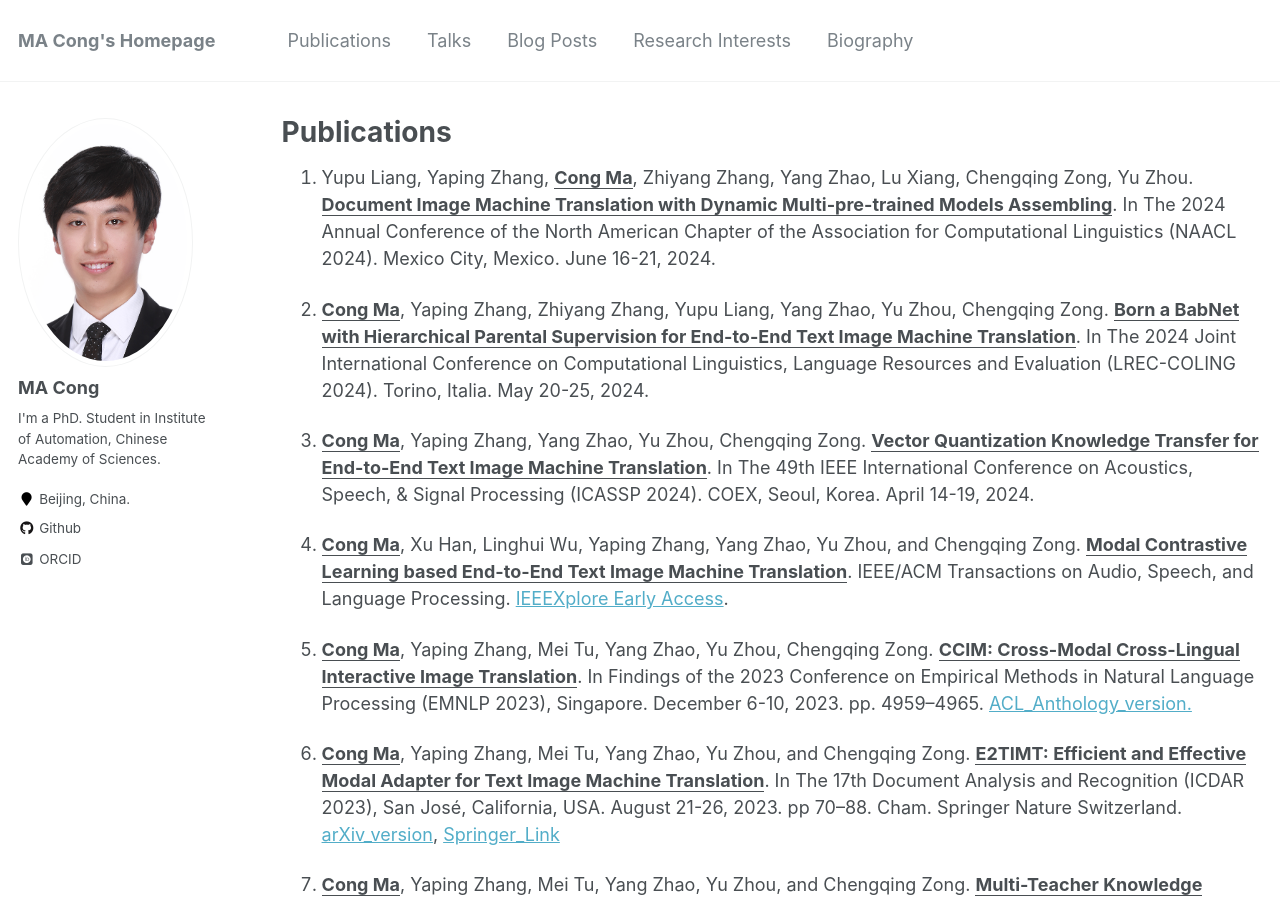
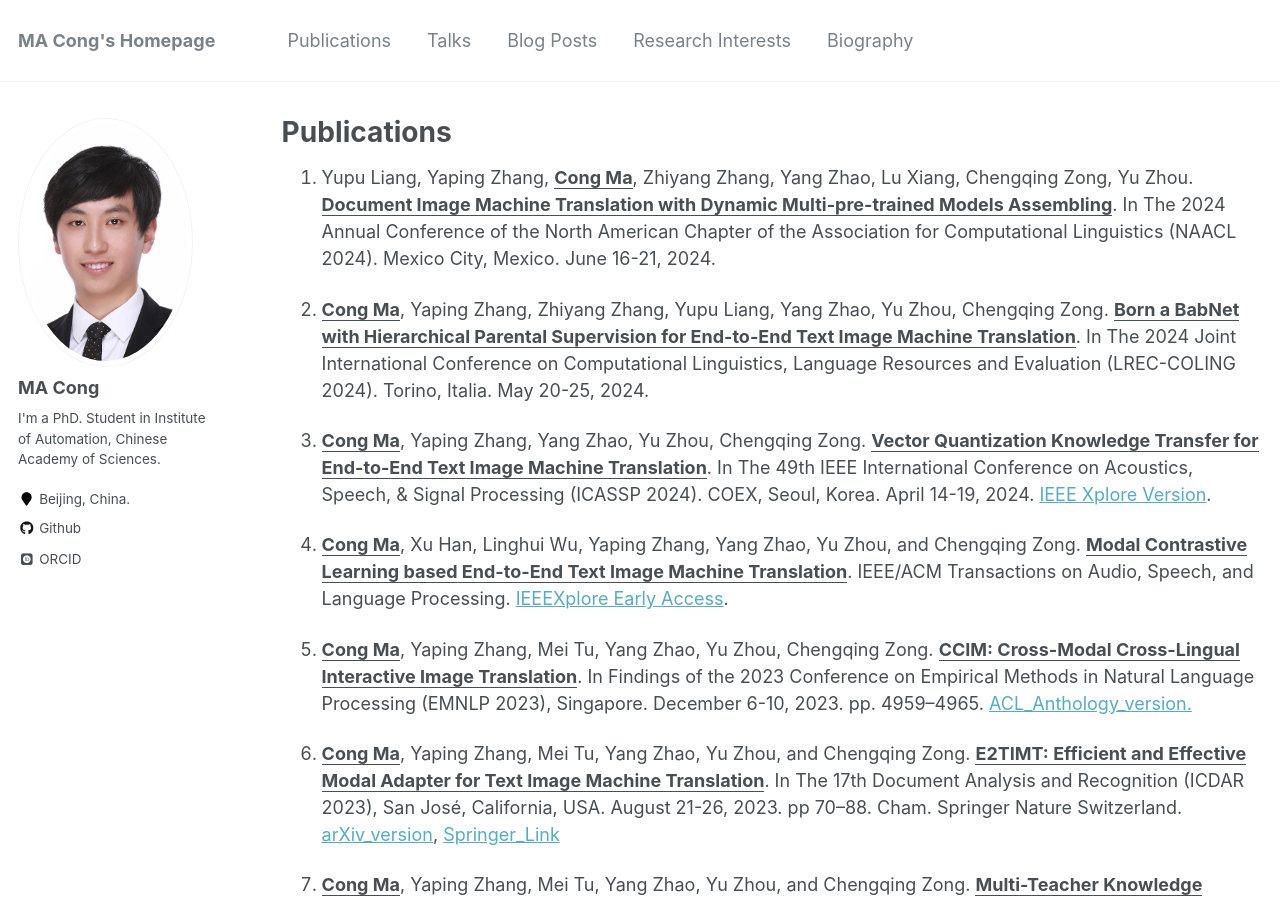
Before and after one commit to EriCongMa/ericongma.github.io, a Jekyll site: the page built from _pages/publications.md, in a window 1280 px wide and 900 px high. Built offline with Jekyll 4.4.1, drawn with Linux system fonts in a browser that asks for light colours; some web fonts are replaced.

Commit message:
macong:2024-03-20_04:49:13

```diff
--- a/_pages/publications.md
+++ b/_pages/publications.md
@@ -22,7 +22,7 @@ author_profile: true
 
 2. **<u>Cong Ma</u>**, Yaping Zhang, Zhiyang Zhang, Yupu Liang, Yang Zhao, Yu Zhou, Chengqing Zong. **<u>Born a BabNet with Hierarchical Parental Supervision for End-to-End Text Image Machine Translation</u>**. In The 2024 Joint International Conference on Computational Linguistics, Language Resources and Evaluation (LREC-COLING 2024). Torino, Italia. May 20-25, 2024.
 
-3. **<u>Cong Ma</u>**, Yaping Zhang, Yang Zhao, Yu Zhou, Chengqing Zong. **<u>Vector Quantization Knowledge Transfer for End-to-End Text Image Machine Translation</u>**. In The 49th IEEE International Conference on Acoustics, Speech, & Signal Processing (ICASSP 2024). COEX, Seoul, Korea. April 14-19, 2024.
+3. **<u>Cong Ma</u>**, Yaping Zhang, Yang Zhao, Yu Zhou, Chengqing Zong. **<u>Vector Quantization Knowledge Transfer for End-to-End Text Image Machine Translation</u>**. In The 49th IEEE International Conference on Acoustics, Speech, & Signal Processing (ICASSP 2024). COEX, Seoul, Korea. April 14-19, 2024.  [IEEE Xplore Version](https://ieeexplore.ieee.org/document/10447334).
 
 4. **<u>Cong Ma</u>**, Xu Han, Linghui Wu, Yaping Zhang, Yang Zhao, Yu Zhou, and Chengqing Zong. **<u>Modal Contrastive Learning based End-to-End Text Image Machine Translation</u>**. IEEE/ACM Transactions on Audio, Speech, and Language Processing. [IEEEXplore Early Access](https://ieeexplore.ieee.org/document/10284997/).
 
```
Also changed, not shown: 2 other files.
